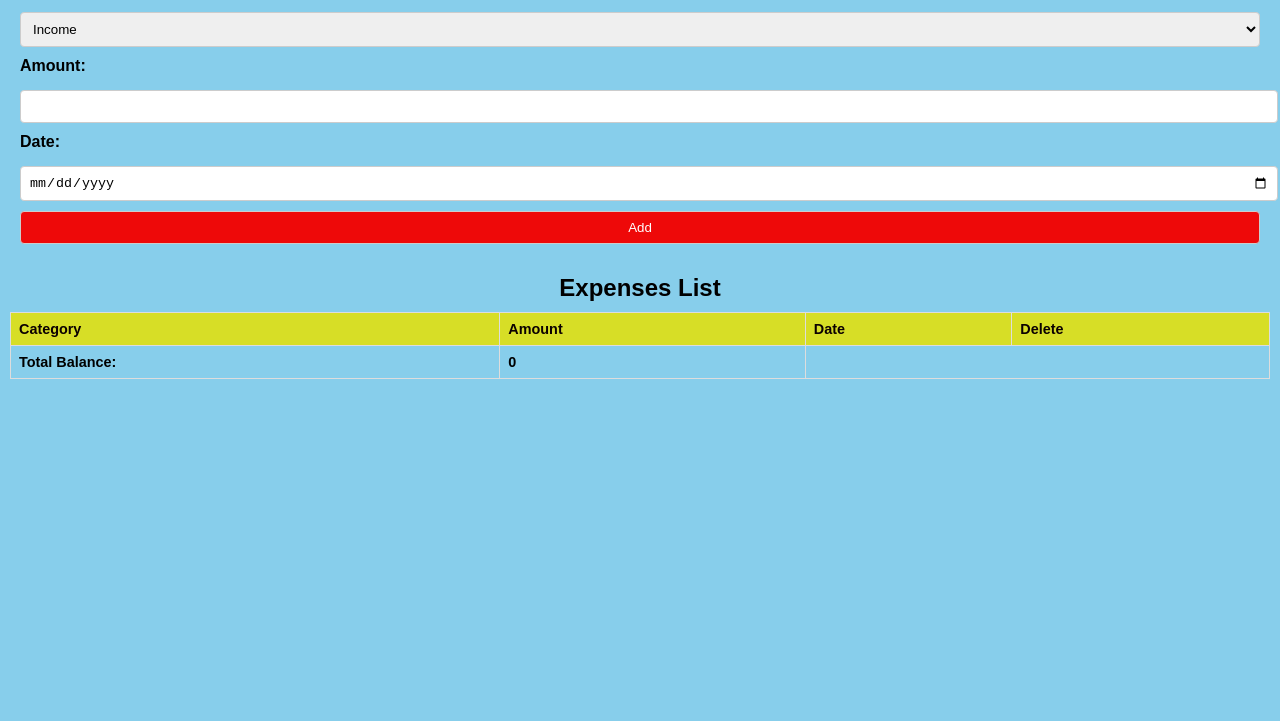
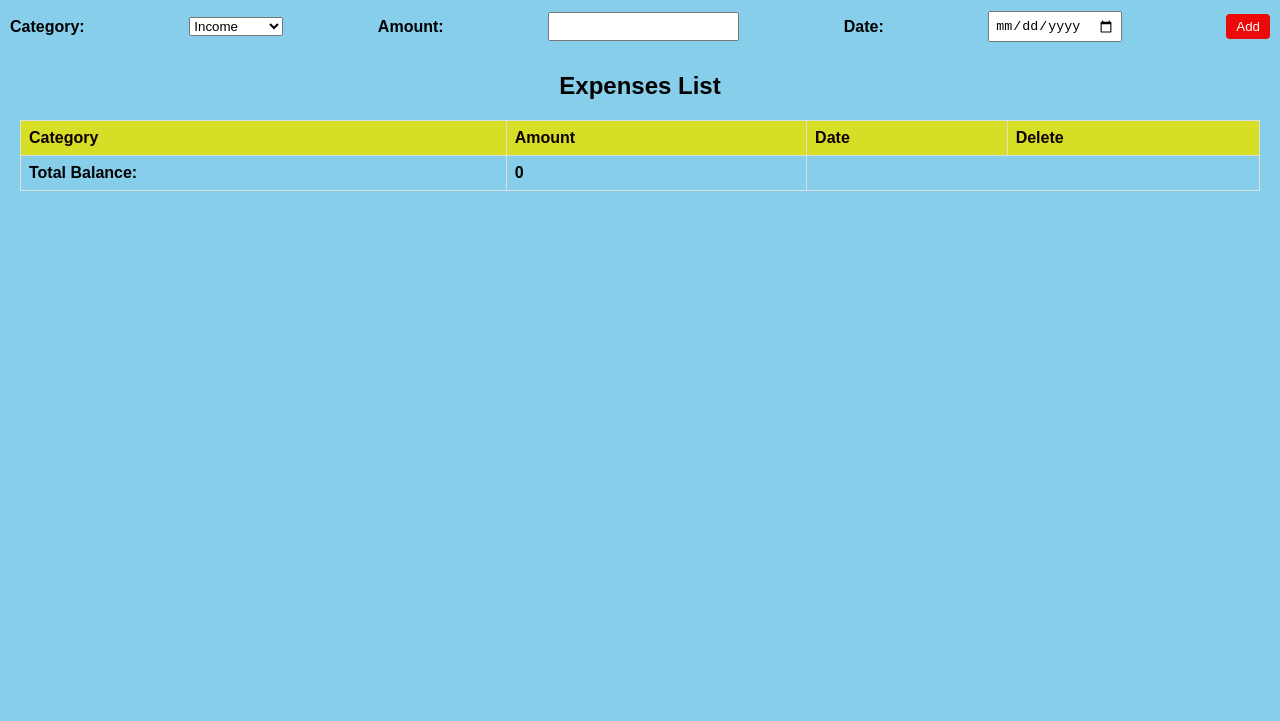
Before and after one commit to Pratyusha123-prog/MoneyTracker, a plain HTML site: page index.html in a window 1280 px wide. Shown: the part 79-800 px from the top of the page. Drawn offline with Linux system fonts and the light colour scheme.

Commit message:
Update style.css

```diff
--- a/style.css
+++ b/style.css
@@ -2,44 +2,41 @@ body {
     font-family: Arial, Helvetica, sans-serif;
     margin: 0;
     background-color: skyblue;
-    padding: 0;
 }
 
 h1, h2 {
     text-align: center;
-    margin: 10px 0;
 }
 
 .input-section {
     display: flex;
-    flex-direction: column; /* Stack inputs on smaller screens */
-    gap: 10px;
+    flex-direction: row;
+    justify-content: space-between;
+    align-items: center;
     padding: 10px;
-    margin: 10px;
 }
 
 .input-section label {
     font-weight: bold;
-    margin-bottom: 5px;
+    margin-right: 10px;
 }
 
-.input-section input, .input-section select, .input-section button {
-    width: 100%; /* Make inputs and buttons stretch */
-    padding: 8px;
-    margin: 0;
-    border: 1px solid #ccc;
-    border-radius: 4px;
+.input-section input[type="number"], .input-section input[type="date"] {
+    padding: 5px;
+    margin-right: 10px;
 }
 
 .input-section button {
+    padding: 5px 10px;
     background-color: rgb(238, 9, 9);
     color: white;
+    border: none;
+    border-radius: 4px;
     cursor: pointer;
 }
 
 .expenses-list {
-    margin: 10px;
-    overflow-x: auto; /* Allow horizontal scrolling on smaller devices */
+    margin: 20px;
 }
 
 table {
@@ -63,21 +60,10 @@ tfoot td {
 }
 
 .delete-btn {
+    padding: 5px 10px;
     background-color: rgb(238, 9, 9);
     color: white;
-    padding: 5px 10px;
     border: none;
     border-radius: 4px;
     cursor: pointer;
 }
-
-/* Responsive design */
-
-    h1, h2 {
-        font-size: 1.5em;
-    }
-
-    th, td {
-        font-size: 0.9em;
-    }
-}
```
